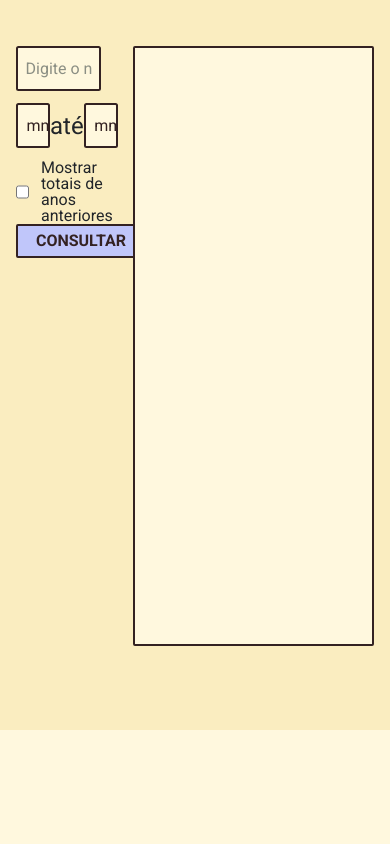
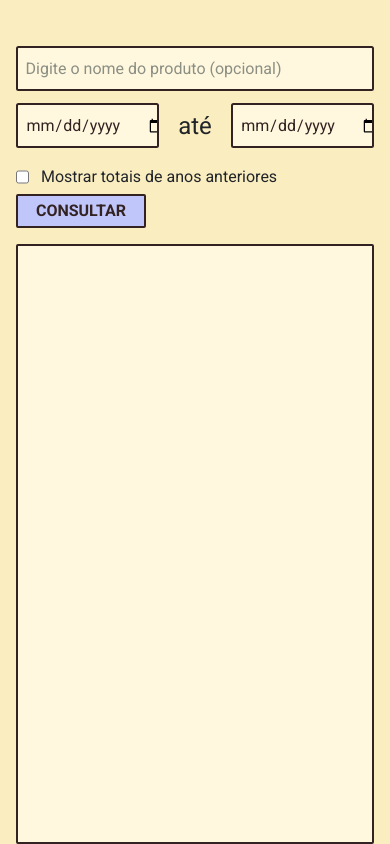
Before and after one commit to clodoaldo-favaro/projeto-integrador-v-b, a PHP site: page / in a window 390 px wide. Shown: the part 114-958 px from the top of the page. Before the commit the page ends 844 px from the top, so only its background shows below. Run offline with PHP 8.4, Linux system fonts and the light colour scheme; some libraries are stand-ins or nearby versions.

Commit message:
Ajusta responsividade.

```diff
--- a/styles/styles.css
+++ b/styles/styles.css
@@ -354,3 +354,18 @@
 	width: 500px;
 	height: 500px;
 }
+
+@media (max-width: 1199px) {
+	.body-container {
+		flex-direction: column;
+	}
+
+	.side-bar {
+		width: 100%;
+	}
+
+	.resultado-container {
+		width: 100%;
+		margin-top: 16px;
+	}
+}
```
